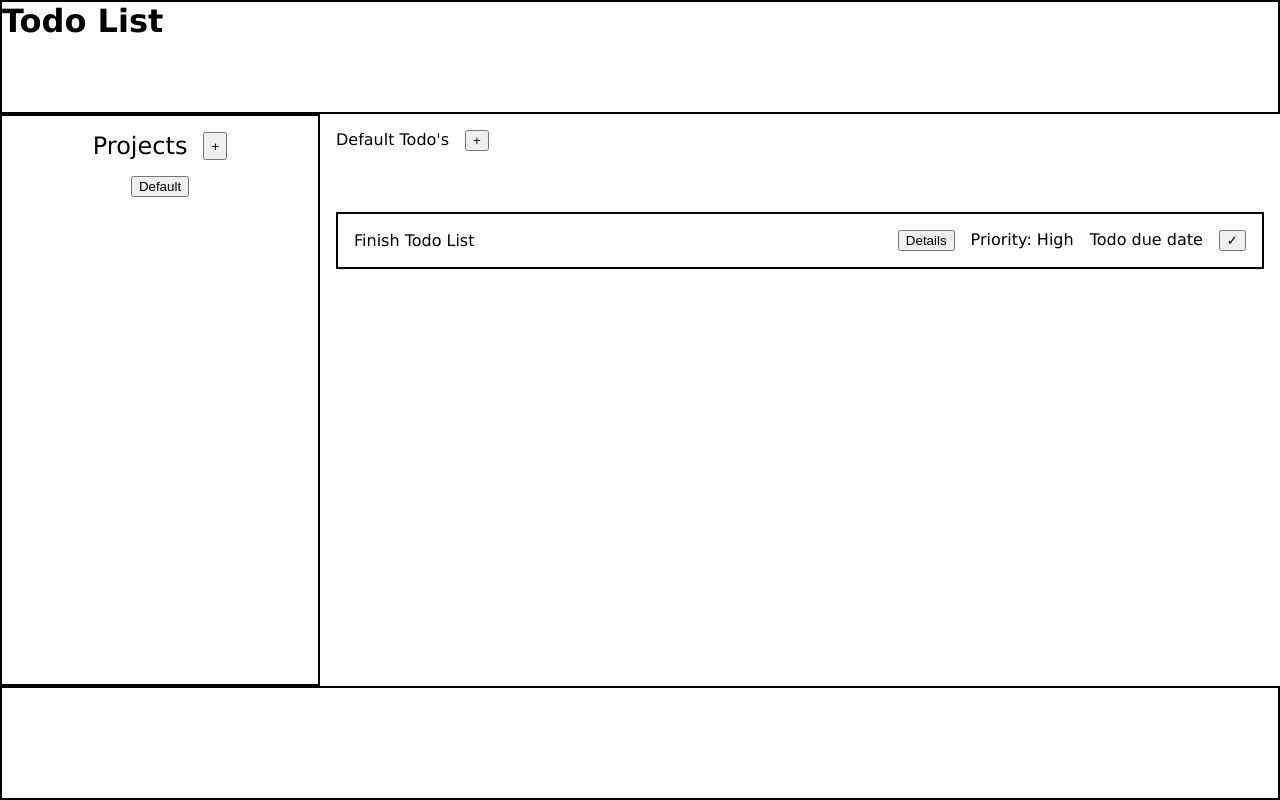
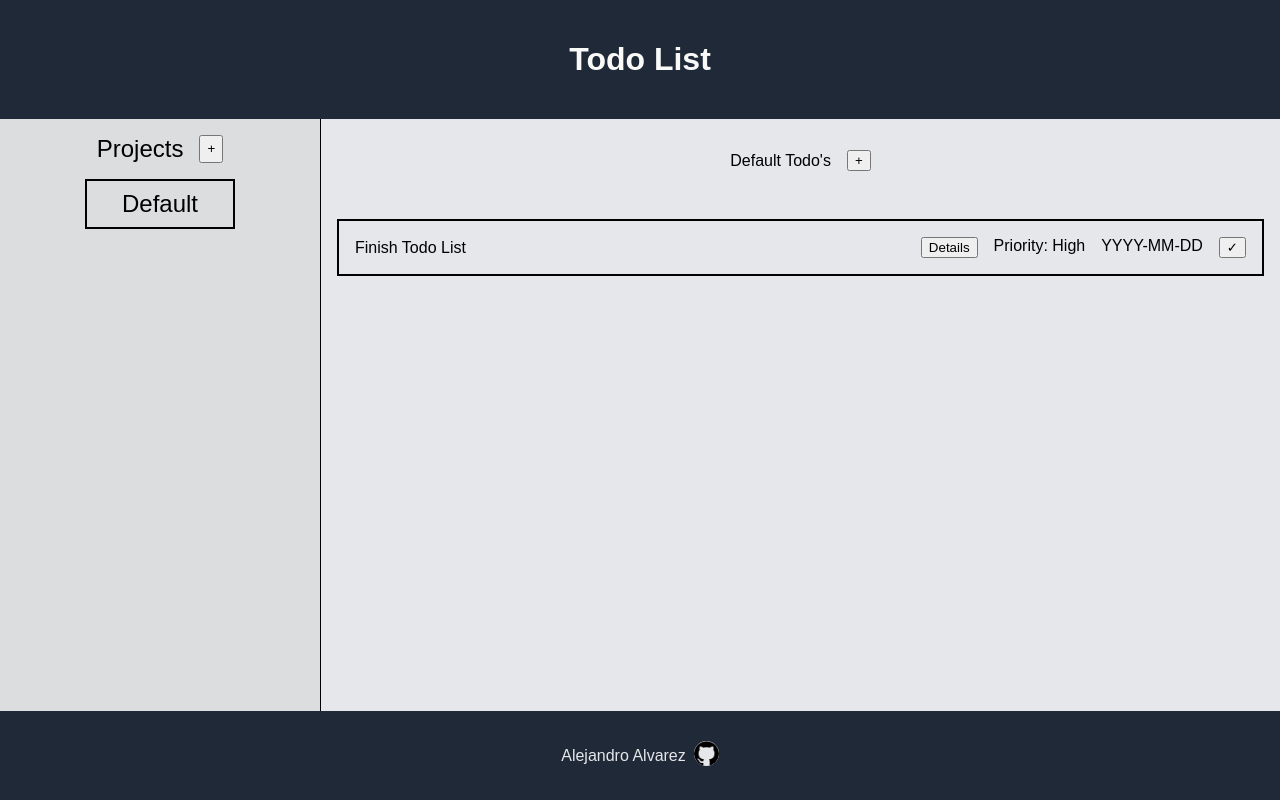
Before and after one commit to Alejandro2004programs/Task-Manager, a website built with webpack: page src/template.html in a window 1280 px wide. Built offline with nearby package versions, Linux system fonts and the light colour scheme.

Commit message:
added some styling and added footer elements

```diff
--- a/src/styles.css
+++ b/src/styles.css
@@ -7,7 +7,7 @@
 }
 
 body {
-    font-family: Verdana, sans-serif;
+    font-family: sans-serif;
 }
 
 /* Grid layout */
@@ -16,13 +16,13 @@ body {
     display: grid;
     height: 100dvh;
     width: 100dvw;
-    grid-template-rows: 1fr 5fr 1fr;
+    grid-template-rows: 1fr 5fr .75fr;
     grid-template-columns: 1fr 3fr;
 }
 
-.header, .sidebar, .maincontent, .footer {
+/* .header, .sidebar, .maincontent, .footer {
     border: 2px solid black;
-}
+} */
 
 .header {
     grid-column: 1 / 3;
@@ -46,16 +46,23 @@ body {
 
 /* Header */
 
+.header {
+    display: flex;
+    justify-content: center;
+    align-items: center;
+    background-color:  #1F2937;
+    color: #F9FAF8;
+}
+
 .headerText {
     font-size: 32px;
     font-weight: 700;
-
 }
 
 /* Sidebar */
 
 .sidebar {
-
+    background-color: #dcdddf;
 }
 
 .sidebarHeader {
@@ -75,13 +82,20 @@ body {
     display: grid;
     grid-template-rows: 1fr 6fr;
     grid-template-columns: 1fr;
+    background-color: #E5E7EB;
+    border-left: 1px solid black;
 }
 
 .mainContentHeader {
     display: flex;
-    justify-content: flex-start;
+    justify-content: center;
+    align-items: center;
     gap: 16px;
-    margin: 16px;
+}
+
+.removeTodoIcon:hover {
+    cursor: pointer;
+    opacity: 0.8;
 }
 
 /* Footer */
@@ -103,9 +117,6 @@ body {
     gap: 16px;
     flex-wrap: wrap;
 }
-
-
-
 
 /* Todo Container */
 
@@ -142,3 +153,40 @@ body {
     margin-top: 16px;
     gap: 8px;
 }
+
+.projectButton {
+    width: 150px;
+    height: 50px;
+    font-size: 24px;
+    background: none;
+    border: 2px solid black;
+}
+
+.projectButton:hover {
+    cursor: pointer;
+    opacity: 0.8;
+}
+
+.projectButton:active {
+    opacity: 0.5;
+}
+
+
+/* Footer */
+
+.footer {
+    display: flex;
+    justify-content: center;
+    align-items: center;
+    gap: 8px;
+    background-color: #1F2937;
+    color: #E5E7EB;
+}
+
+.githubIcon {
+    background-color: #E5E7EB;
+    border-radius: 32px;
+    border: none;
+}
+
+/* Dialogs */
--- a/src/template.html
+++ b/src/template.html
@@ -8,8 +8,7 @@
   <body>
     <div class="container">
       <div class="header">
-        <p class="headerText">Todo List</p>
-
+          <p class="headerText">Todo List</p>
       </div>
       <div class="sidebar">
         <div class="sidebarHeader">
@@ -35,15 +34,19 @@
             <div class="todoRight">
               <button>Details</button>
               <p>Priority: High</p>
-              <p>Todo due date</p>
-              <button>✓</button>
+              <p>YYYY-MM-DD</p>
+              <button class="removeTodoButton">✓</button>
             </div>
           </div>
-
         </div>
       </div>
       <div class="footer">
-
+        <p>Alejandro Alvarez</p>
+        <div>
+          <a href="https://github.com/Alejandro2004programs">
+            <img src="images/githubIcon.png" class="githubIcon" width="25px" height="25px">
+          </a>
+        </div>
       </div>
       <dialog class="projectDialog">
         <form method="dialog" class="projectForm">
```
